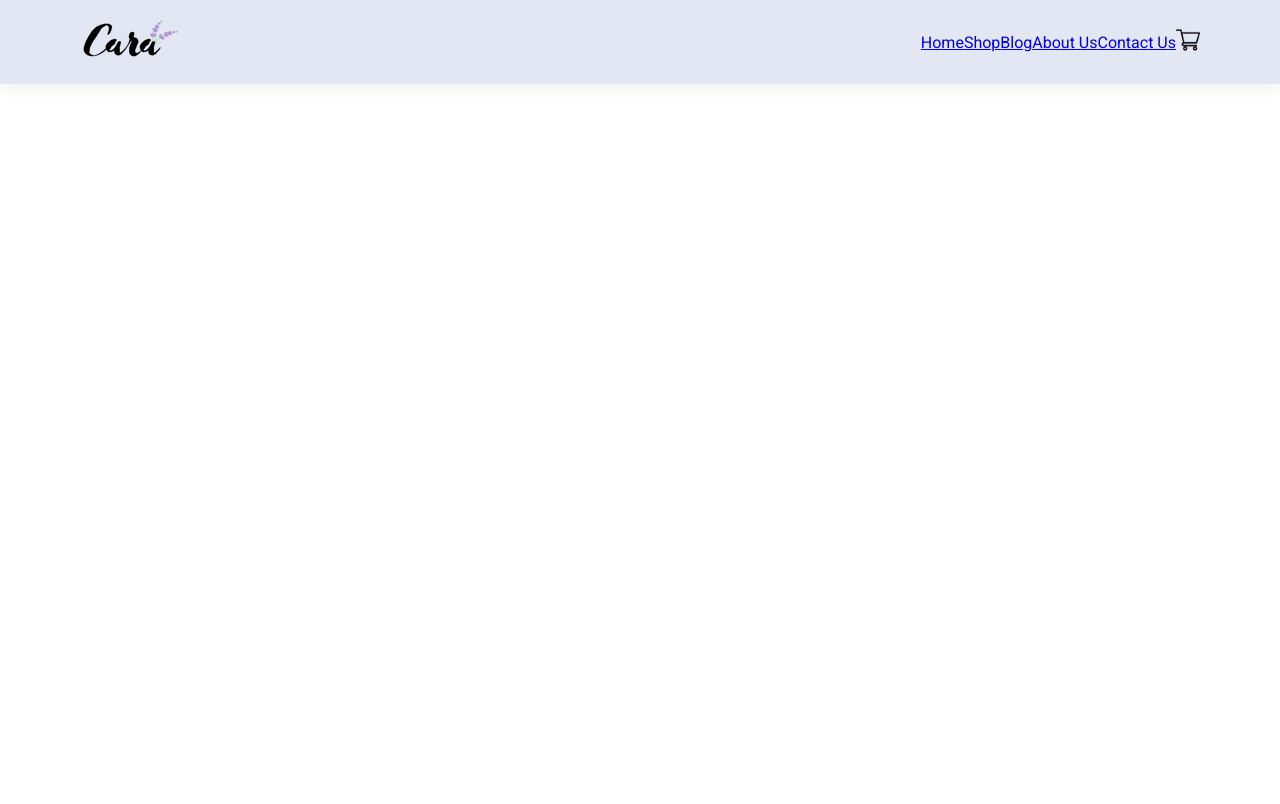
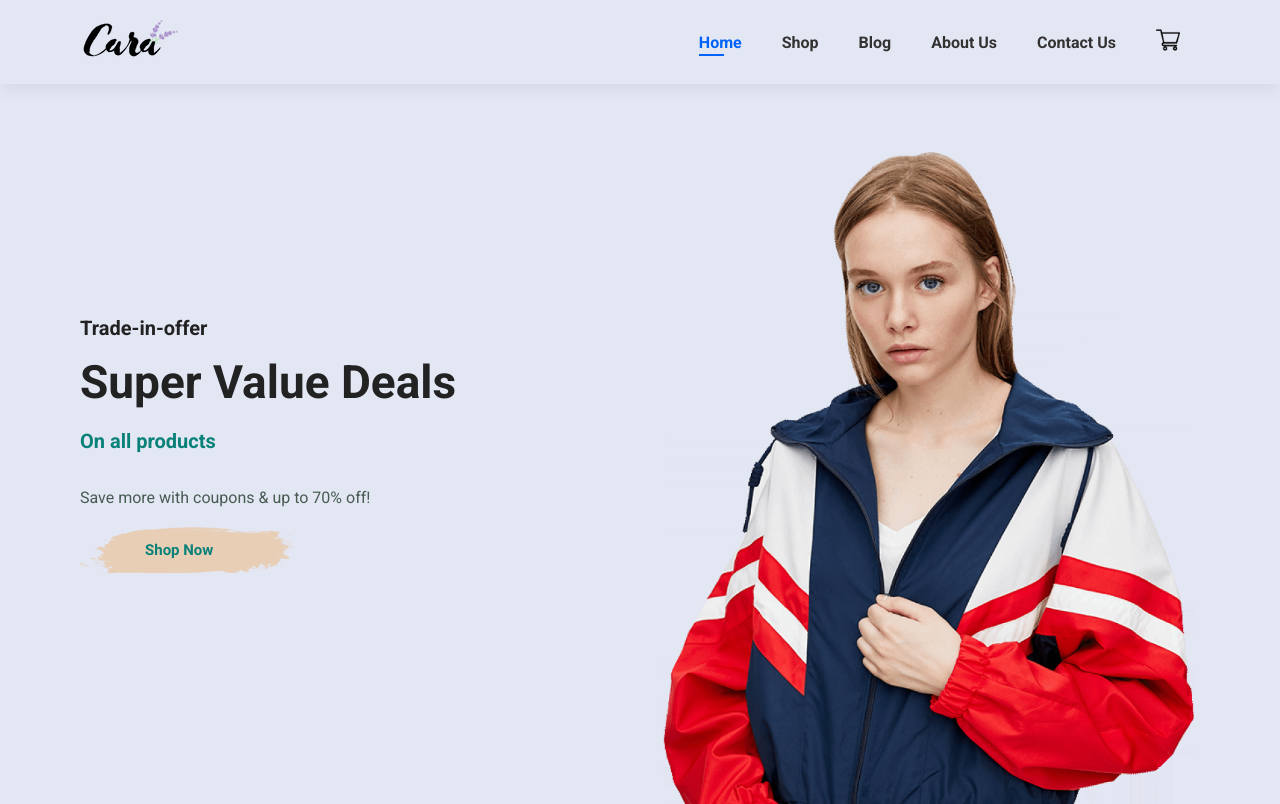
Before and after one commit to DulanaH2D/E-Commerce-Web, a plain HTML site: page index.html in a window 1280 px wide. Drawn offline with Linux system fonts and the light colour scheme.

Commit message:
banner section

```diff
--- a/index.html
+++ b/index.html
@@ -15,8 +15,9 @@
         <a href="#"><img src="img2/logo.png" class="logo" alt="logo"></a>
 
         <div>
+            <!-- Navbar -->
             <ul id="navbar">
-                <li><a href="index.html">Home</a></li>
+                <li><a class="active" href="index.html">Home</a></li>
                 <li><a href="shop.html">Shop</a></li>
                 <li><a href="blog.html">Blog</a></li>
                 <li><a href="about.html">About Us</a></li>
@@ -27,6 +28,15 @@
         </div>
     </section>
 
+    <section id="banner">
+        <div class="banner-container">
+            <h4>Trade-in-offer</h4>
+            <h2>Super Value Deals</h2>
+            <h1>On all products</h1>
+            <p>Save more with coupons & up to 70% off!</p>
+            <button>Shop Now</button>
+        </div>
+
 
     <script src="script.js"></script>
 </body>
--- a/style.css
+++ b/style.css
@@ -54,6 +54,10 @@ ul{
     padding: 20px 80px;
     background-color: #E3E6F3;
     box-shadow: 0px 5px 15px rgba(0, 0, 0, 0.06);
+    z-index: 999;
+    position: sticky;
+    top: 0;
+    left: 0;
 }
 
 #navbar{
@@ -61,3 +65,69 @@ ul{
     align-items: center;
     justify-content: center;
 }
+
+#navbar li{
+    list-style: none;
+    padding: 0 20px;
+    position: relative;
+}
+
+#navbar li a{
+    text-decoration: none;
+    color: #333232;
+    font-size: 16px;
+    font-weight: 600;
+    transition: all 0.3s ease;
+    -webkit-transition: all 0.3s ease;
+    -moz-transition: all 0.3s ease;
+    -ms-transition: all 0.3s ease;
+    -o-transition: all 0.3s ease;
+}
+
+#navbar li a:hover,#navbar li a.active{
+    color: #0063f7;
+}
+
+#navbar li a.active::after,#navbar li a:hover::after{
+    content: '';
+    width: 30%;
+    height: 2px;
+    background-color: #0063f7;
+    position: absolute;
+    bottom: -4px;
+    left: 20px;
+}
+
+
+#banner{
+    background-image: url("img2/hero4.png");
+    height: 90vh;
+    width: 100%;
+    background-size: cover;
+    background-position: top 25% right 0;
+    padding: 0 80px;
+    display: flex;
+    flex-direction: column;
+    align-items: flex-start;
+    justify-content: center;
+}
+
+#banner h4{
+    padding-bottom: 15px;
+}
+
+#banner h1{
+    color: #088178;
+}
+
+#banner button{
+    background-image: url("img2/button.png");
+    background-color: transparent;
+    color: #088178;
+    border: 0;
+    padding: 14px 80px 14px 65px;
+    background-repeat: no-repeat;
+    cursor: pointer;
+    font-weight: 700;
+    font-size: 15px;
+}
```
